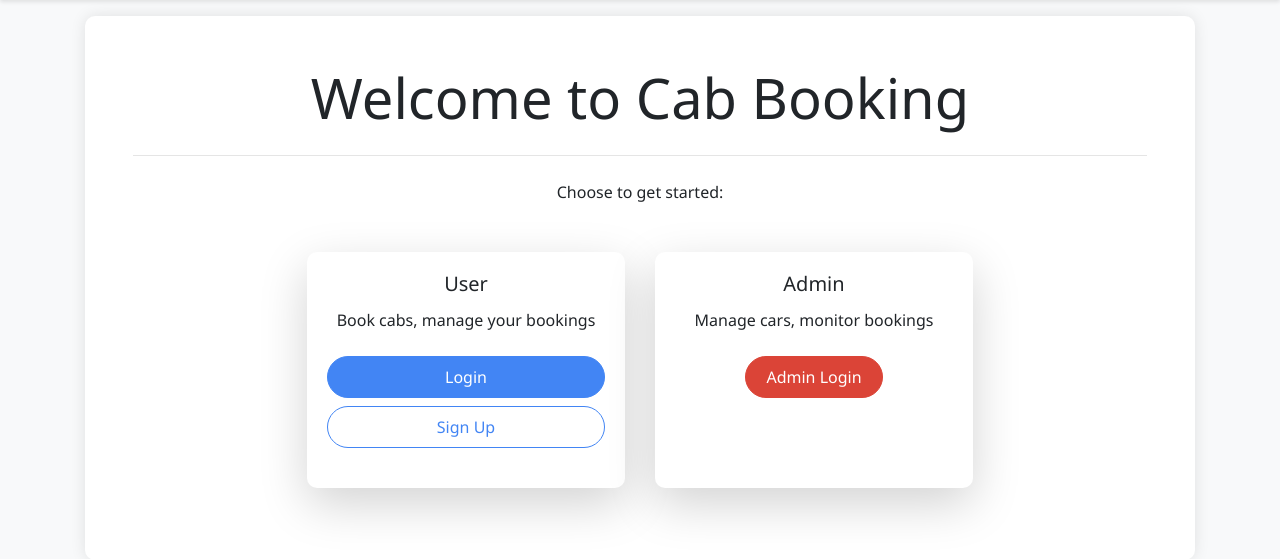
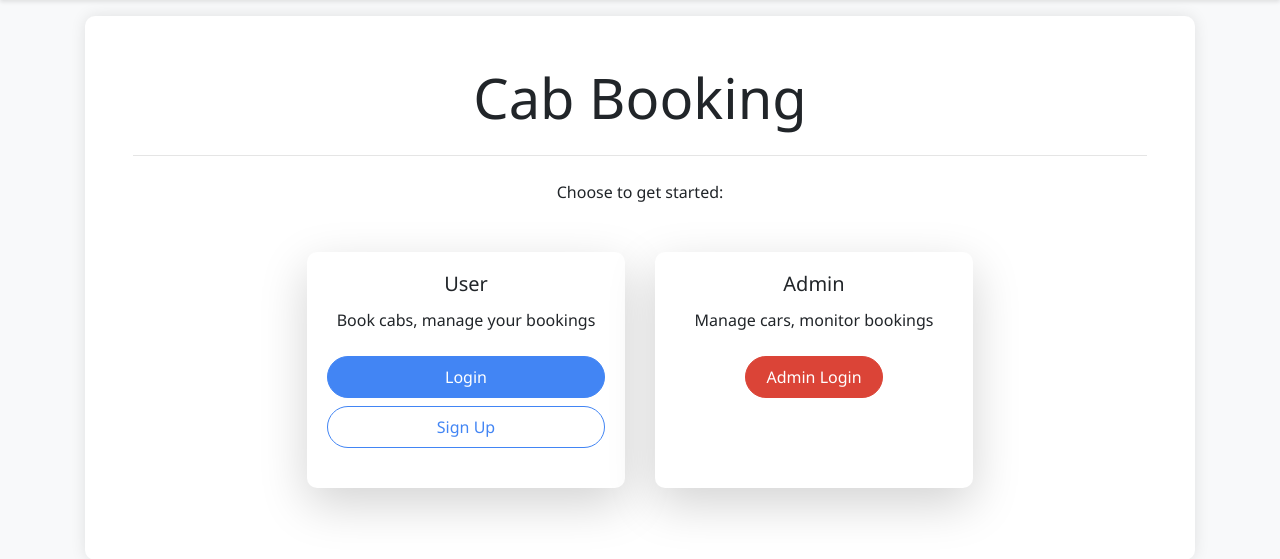
Before and after one commit to vyomvora/cab_booking, a Flask app: page / in a window 1280 px wide. Shown: the part 56-615 px from the top of the page. Run offline with Flask 3, Linux system fonts and the light colour scheme; parts of the project's set-up code (start-up, migrations or seed data) failed here and were passed over; some libraries are stand-ins or nearby versions.

Commit message:
fix home tempalte

```diff
--- a/app/templates/home.html
+++ b/app/templates/home.html
@@ -4,7 +4,7 @@
 
 {% block content %}
 <div class="jumbotron text-center">
-    <h1 class="display-4">Welcome to Cab Booking</h1>
+    <h1 class="display-4">Cab Booking</h1>
     <hr class="my-4">
     <p>Choose to get started:</p>
     <div class="row justify-content-center mt-5">
```
